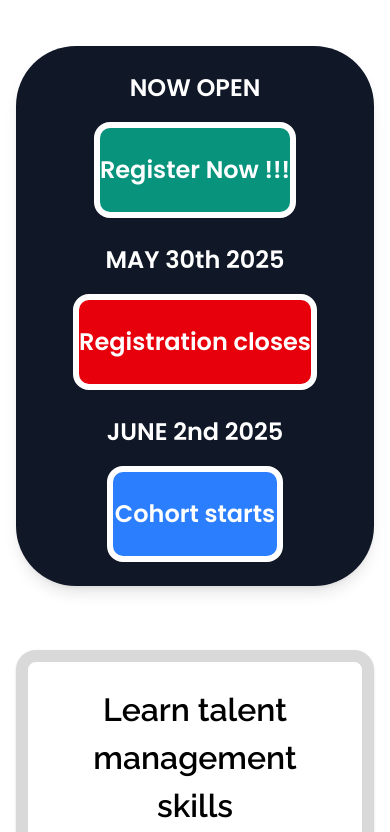
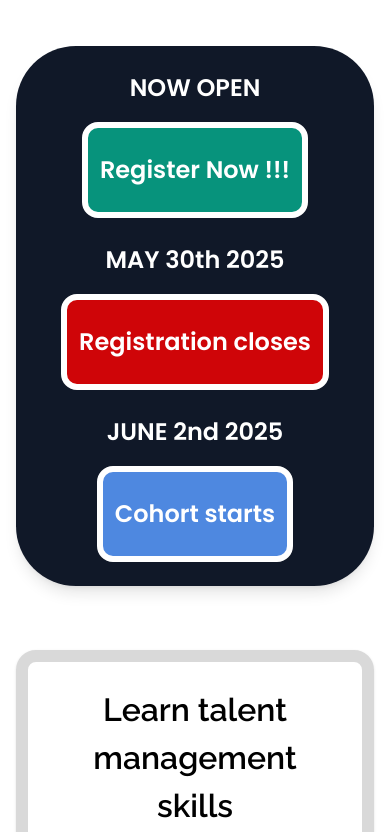
Before and after one commit to damsman10/SupportProTraining, a React (Vite) app: page / in a window 390 px wide. Shown: the part 1252-2084 px from the top of the page. Built offline with nearby package versions, Linux system fonts and the light colour scheme.

Commit message:
bg enforcement

```diff
--- a/src/components/DatePill.jsx
+++ b/src/components/DatePill.jsx
@@ -6,7 +6,7 @@ const DatePill = () => {
 
           <div className="text-center now-open space-y-4">
             <p className="text-white text-[24px] lg:text-[30px] font-semibold font-poppins">NOW OPEN</p>
-            <div className="bg-[#07937C] border-[6px] border-white text-white text-[24px] lg:text-[30px] font-poppins font-semibold
+            <div className="!bg-[#07937C] px-3 sm:px-0 border-[6px] border-white text-white text-[24px] lg:text-[30px] font-poppins font-semibold
                             w-full max-w-[316px] h-[96px] lg:h-[112px] rounded-2xl flex justify-center items-center mx-auto sm:w-[316px]">
               Register Now !!!
             </div>
@@ -14,7 +14,7 @@ const DatePill = () => {
 
           <div className="text-center may-30th space-y-4">
             <p className="text-white text-[24px] lg:text-[30px] font-semibold font-poppins">MAY 30th 2025</p>
-            <span className="bg-red-600 border-[6px] border-white text-white text-[24px] lg:text-[30px] font-poppins font-semibold
+            <span className="!bg-[#FF0000CC] px-3 sm:px-0 border-[6px] border-white text-white text-[24px] lg:text-[30px] font-poppins font-semibold
                             w-full max-w-[316px] h-[96px] lg:h-[112px] rounded-2xl flex justify-center items-center mx-auto sm:w-[340px]">
               Registration closes
             </span>
@@ -22,7 +22,7 @@ const DatePill = () => {
 
           <div className="text-center space-y-4">
             <p className="text-white text-[24px] lg:text-[30px] font-semibold font-poppins">JUNE 2nd 2025</p>
-            <span className="bg-blue-500 border-[6px] border-white text-white text-[24px] lg:text-[30px] font-poppins font-semibold
+            <span className="!bg-[#4E88E0] px-3 sm:px-0 border-[6px] border-white text-white text-[24px] lg:text-[30px] font-poppins font-semibold
                             w-full max-w-[316px] h-[96px] lg:h-[112px] rounded-2xl flex justify-center items-center mx-auto sm:w-[316px]">
               Cohort starts
             </span>
--- a/src/components/DatePill2.jsx
+++ b/src/components/DatePill2.jsx
@@ -5,21 +5,21 @@ const DatePill2 = () => {
 
           <div className="text-center space-y-4">
             <p className="text-white text-[22px] md:text-[26px] lg:text-[30px] font-semibold font-poppins">NOW OPEN</p>
-            <div className="bg-[#07937C] border-[4px] md:border-[6px] border-white text-white text-[20px] md:text-[26px] lg:text-[30px] font-poppins px-4 py-3 font-semibold w-full max-w-[316px] h-[96px] md:h-[112px] rounded-2xl flex justify-center items-center">
+            <div className="!bg-[#07937C] border-[4px] md:border-[6px] border-white text-white text-[20px] md:text-[26px] lg:text-[30px] font-poppins px-4 py-3 font-semibold w-full max-w-[316px] h-[96px] md:h-[112px] rounded-2xl flex justify-center items-center">
               Register Now !!!
             </div>
           </div>
 
           <div className="text-center space-y-4">
             <p className="text-white text-[22px] md:text-[26px] lg:text-[30px] font-semibold font-poppins">MAY 30th 2025</p>
-            <div className="bg-red-600 border-[4px] md:border-[6px] border-white text-white text-[20px] md:text-[26px] lg:text-[30px] font-poppins px-4 py-3 font-semibold w-full max-w-[340px] h-[96px] md:h-[112px] rounded-2xl flex justify-center items-center">
+            <div className="!bg-[#FF0000CC] border-[4px] md:border-[6px] border-white text-white text-[20px] md:text-[26px] lg:text-[30px] font-poppins px-4 py-3 font-semibold w-full max-w-[340px] h-[96px] md:h-[112px] rounded-2xl flex justify-center items-center">
               Registration closes
             </div>
           </div>
 
           <div className="text-center space-y-4">
             <p className="text-white text-[22px] md:text-[26px] lg:text-[30px] font-semibold font-poppins">JUNE 2nd 2025</p>
-            <div className="bg-blue-500 border-[4px] md:border-[6px] border-white text-white text-[20px] md:text-[26px] lg:text-[30px] font-poppins px-4 py-3 font-semibold w-full max-w-[316px] h-[96px] md:h-[112px] rounded-2xl flex justify-center items-center">
+            <div className="!bg-[#4E88E0] border-[4px] md:border-[6px] border-white text-white text-[20px] md:text-[26px] lg:text-[30px] font-poppins px-4 py-3 font-semibold w-full max-w-[316px] h-[96px] md:h-[112px] rounded-2xl flex justify-center items-center">
               Cohort starts
             </div>
           </div>
--- a/src/components/EnrolmentInfo.jsx
+++ b/src/components/EnrolmentInfo.jsx
@@ -13,7 +13,7 @@ const EnrolmentInfo = () => {
             alt="Register Now"
             className="w-full max-w-[300px] h-auto md:h-[250px] mx-auto"
           />
-          <button className="bg-green-500 text-black px-4 py-1 rounded-[10px] text-[20px] font-raleway w-full max-w-[300px] h-[50px] font-semibold">
+          <button className="!bg-[#1FAF38] text-black px-4 py-1 rounded-[10px] text-[20px] font-raleway w-full max-w-[300px] h-[50px] font-semibold">
             Register Now
           </button>
           <p className="text-[20px] font-semibold font-poppins mt-1">NOW OPEN</p>
@@ -25,7 +25,7 @@ const EnrolmentInfo = () => {
             alt="Closed"
             className="w-full max-w-[300px] h-auto md:h-[250px] mx-auto"
           />
-          <button className="bg-pink-500 text-black px-4 py-1 rounded-[10px] text-[20px] font-raleway w-full max-w-[274px] h-[50px] font-semibold">
+          <button className="!bg-[#CF3652CC] text-black px-4 py-1 rounded-[10px] text-[20px] font-raleway w-full max-w-[274px] h-[50px] font-semibold">
             Registration closed
           </button>
           <p className="text-[20px] font-semibold font-poppins mt-1">May 30th 2025</p>
@@ -37,7 +37,7 @@ const EnrolmentInfo = () => {
             alt="Cohort Start"
             className="w-full max-w-[300px] h-auto md:h-[250px] mx-auto"
           />
-          <button className="bg-blue-600 text-black px-4 py-1 rounded-[10px] text-[20px] font-raleway w-full max-w-[235px] h-[50px] font-semibold">
+          <button className="!bg-[#4E88E0] text-black px-4 py-1 rounded-[10px] text-[20px] font-raleway w-full max-w-[235px] h-[50px] font-semibold">
             Cohort start
           </button>
           <p className="text-[20px] font-semibold font-poppins mt-1">June 2nd 2025</p>
--- a/src/components/TrainingStructure.jsx
+++ b/src/components/TrainingStructure.jsx
@@ -11,7 +11,7 @@ const TrainingStructure = () => {
           </svg>
 
         </button>
-        <button className="bg-[#b80b0b] w-full md:w-[130px] h-[40px] flex items-center justify-center gap-3 font-raleway text-white text-[12px] font-bold px-4 py-1 rounded-full shadow-sm">
+        <button className="bg-[#b80b0b] w-full md:w-[130px] h-[40px] flex items-center justify-center gap-3 font-raleway text-white text-[12px] font-[900] px-4 py-1 rounded-full shadow-sm">
           Now closed 🔒
         </button>
 
@@ -23,7 +23,7 @@ const TrainingStructure = () => {
           </svg>
 
         </button>
-        <button className="bg-[#2684FF] w-full md:w-[120px] h-[40px] flex items-center justify-center gap-3 font-raleway text-white text-[12px] font-bold px-4 py-1 rounded-full shadow-sm">
+        <button className="bg-[#2684FF] w-full md:w-[120px] h-[40px] flex items-center justify-center gap-3 font-raleway text-white text-[12px] font-[900] px-4 py-1 rounded-full shadow-sm">
           Enroll here
           <svg width="20" height="16" viewBox="0 0 20 16" fill="none" xmlns="http://www.w3.org/2000/svg">
           <path fill-rule="evenodd" clip-rule="evenodd" d="M13.5438 1.29062L19.7198 7.83707C20.0988 8.23879 20.0804 8.87169 19.6787 9.25068L13.1322 15.4268C12.7305 15.8058 12.0976 15.7873 11.7186 15.3856C11.3396 14.9839 11.358 14.351 11.7598 13.972L16.5502 9.45262L0.970971 8.99909L1.02917 6.99994L16.6084 7.45347L12.089 2.66308C11.71 2.26136 11.7284 1.62846 12.1301 1.24946C12.5319 0.870468 13.1648 0.888893 13.5438 1.29062Z" fill="white"/>
```
